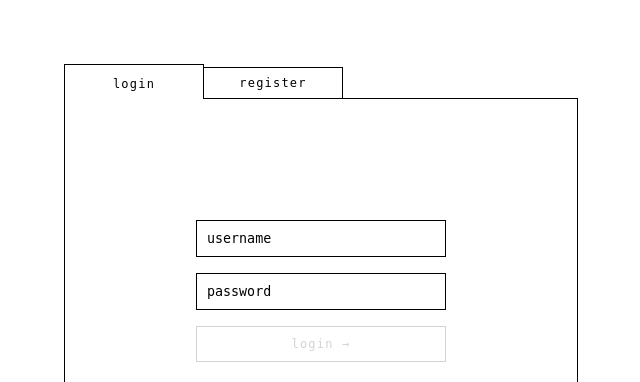
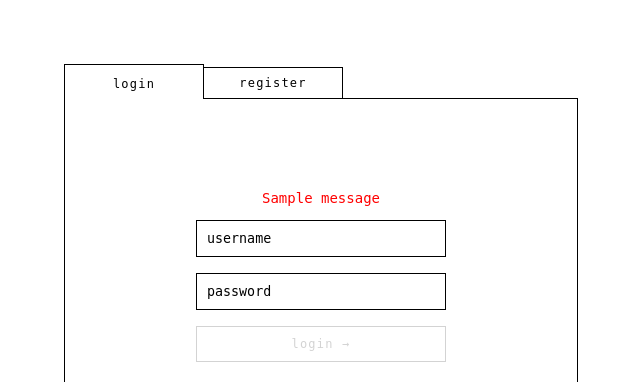
Before and after one commit to 1777777777777/paint.html, a Flask app: page /login in a window 1280 px wide. Shown: the top 382 px of the page, without its empty margins (319-959 px from the left). Run offline with Flask 3, Linux system fonts and the light colour scheme; one stand-in notice (Sample message) is shown.

Commit message:
added error messages

```diff
--- a/static/login.css
+++ b/static/login.css
@@ -9,6 +9,16 @@
     flex-direction: column;
     gap: 16px;
     width: 250px;
+    position: relative;
+}
+
+.message {
+    color: red;
+    font-size: 14px;
+    text-align: center;
+    top: -30px;
+    width: 100%;
+    position: absolute;
 }
 
 .field {
--- a/templates/login.html
+++ b/templates/login.html
@@ -7,7 +7,12 @@
 {% block content %}
 <div class="login-main">
     <form class="login-container" method="POST" action="/login">
-        <input class="field" type="text" name="username" placeholder="username" required maxlength="10">
+
+        {% for message in get_flashed_messages() %}
+            <div class="message">{{ message }}</div>
+        {% endfor %}
+
+        <input class="field" type="text" name="username" placeholder="username" required maxlength="10" value="{{ filled.username if filled else '' }}">
         <input class="field" type="password" name="password" placeholder="password" required>
         <button type="submit" class="btn-submit">login &rarr;</button>
     </form>
```
Also changed, not shown: templates/register.html (+6 -1 lines).
